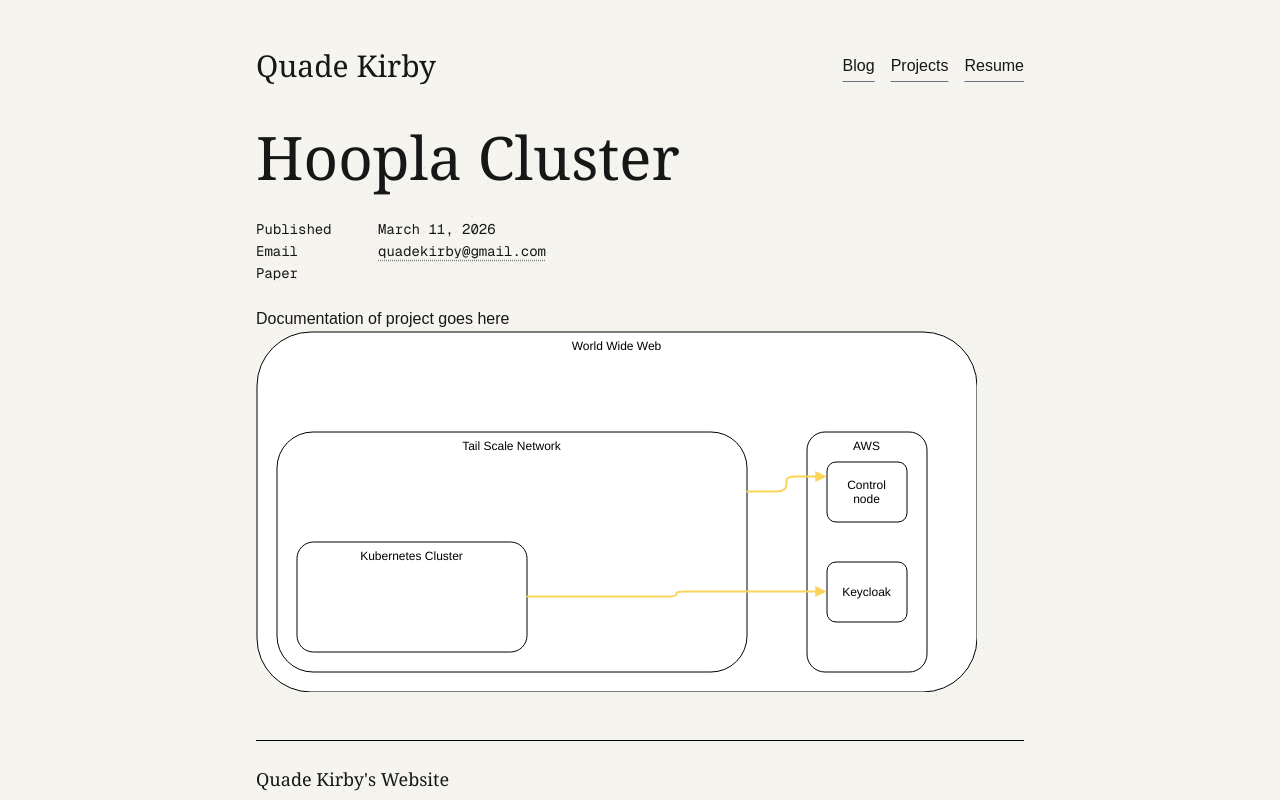
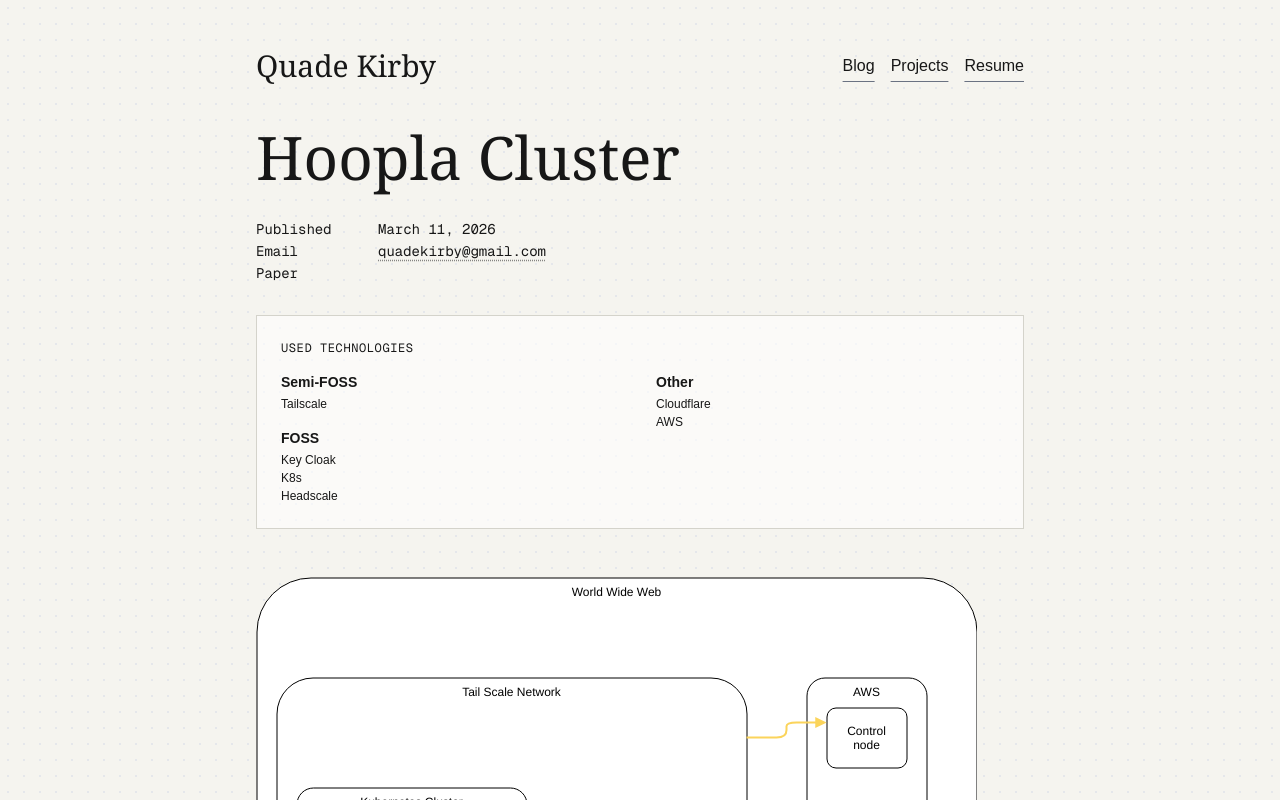
Before and after one commit to OrangeHoopla/personal-site, a Next.js app: page /blog/hoopla-cluster in a window 1280 px wide. Shown: the top 800 px of the page. Built offline with nearby package versions, Linux system fonts and the light colour scheme.

Commit message:
mild update

```diff
--- a/app/blog/hoopla-cluster/page.js
+++ b/app/blog/hoopla-cluster/page.js
@@ -33,7 +33,52 @@
                         </a> */}
                     </div>
                 </div>
-                Documentation of project goes here
+                <div className="max-w-3xl mx-auto mb-12 mt-8 border border-[#D4D3CB] bg-white/60 p-6">
+                    <div className="text-xs font-mono text-muted-foreground uppercase tracking-wider mb-4">
+                        Used Technologies
+                    </div>
+                    <div className="columns-1 sm:columns-2 gap-8">
+                        <div className="break-inside-avoid mb-4">
+                            <p className="font-semibold text-sm block mb-1">
+                                Semi-FOSS
+                            </p>
+                            <div className="space-y-0.5">
+                                <p href="#door-drivethrough" className="text-xs text-muted-foreground block">
+                                    Tailscale
+                                </p>
+                            </div>
+                        </div>
+                        <div className="break-inside-avoid mb-4">
+                            <p href="#event-2-laundry" className="font-semibold text-sm block mb-1">
+                                FOSS
+                            </p>
+                            <div className="space-y-0.5">
+                                <p className="text-xs text-muted-foreground block">
+                                    Key Cloak
+                                </p>
+                                <p className="text-xs text-muted-foreground block">
+                                    K8s
+                                </p>
+                                <p className="text-xs text-muted-foreground block">
+                                    Headscale
+                                </p>
+                            </div>
+                        </div>
+                        <div className="break-inside-avoid">
+                            <p className="font-semibold text-sm block mb-1">
+                            Other
+                            </p>
+                            <div className="space-y-0.5">
+                                <p href="#door-drivethrough" className="text-xs text-muted-foreground block">
+                                    Cloudflare
+                                </p>
+                                <p href="#door-drivethrough" className="text-xs text-muted-foreground block">
+                                    AWS
+                                </p>
+                            </div>
+                        </div>
+                    </div>
+                </div>
                             <SvgComponent/>
                 <Footer />
 
--- a/diagrams/hooplaCluster.tsx
+++ b/diagrams/hooplaCluster.tsx
@@ -1,5 +1,7 @@
 import * as React from "react"
 import { JSX } from "react/jsx-runtime"
+
+//https://www.svgviewer.dev/svg-to-react-jsx
 const SvgComponent = (props: JSX.IntrinsicAttributes & React.SVGProps<SVGSVGElement>) => (
   <svg
     xmlns="http://www.w3.org/2000/svg"
```
